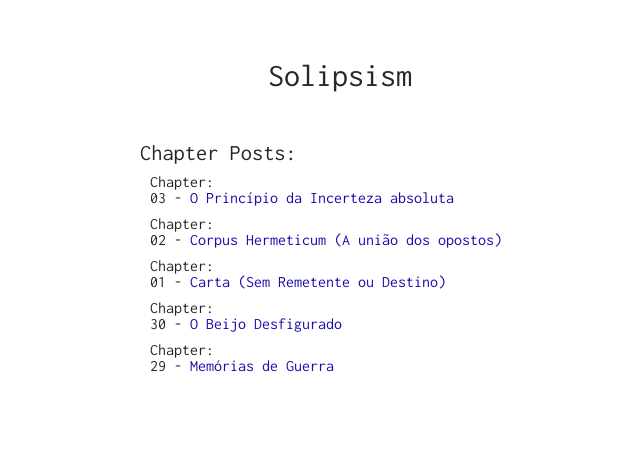
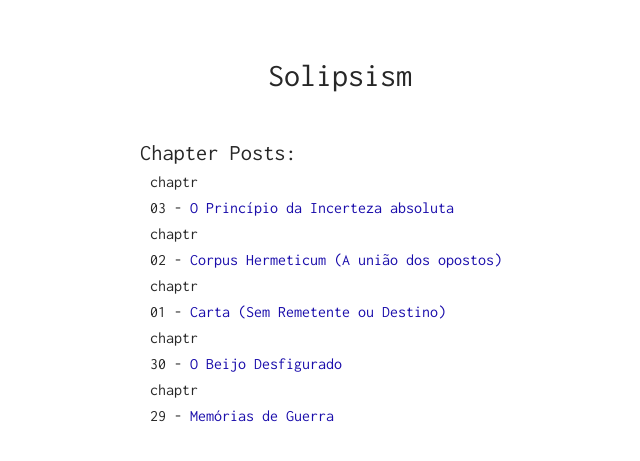
Before and after one commit to sorathpanzer/sorathpanzer.github.io, a Jekyll site: the page built from index.html, in a window 1280 px wide. Shown: the top 461 px of the page, without its empty margins (200-840 px from the left). Built offline with Jekyll 4.4.1, drawn with Linux system fonts in a browser that asks for light colours.

Commit message:
Update index.html

```diff
--- a/index.html
+++ b/index.html
@@ -9,7 +9,11 @@
     <ul>
         {% for post in site.posts %}
         <li>
-            Chapter: <ol type="1"><span class="date">{{ post.date | date: '%d' }}</span>  - <a href="{{ post.url }}">{{ post.title }}</a></ol>
+        chaptr
+        </li>
+
+        <li>
+             <span class="date">{{ post.date | date: '%d' }}</span>  - <a href="{{ post.url }}">{{ post.title }}</a>
         </li>
         {% endfor %}
     </ul>
```
